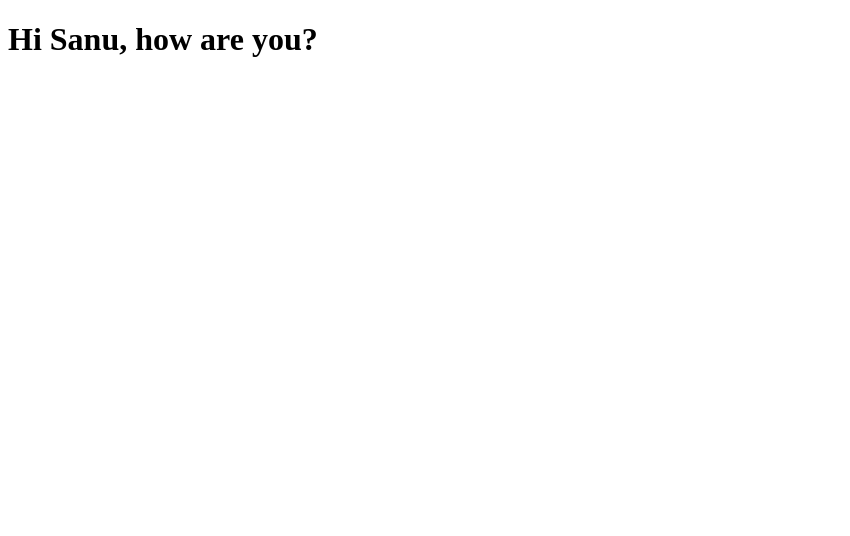
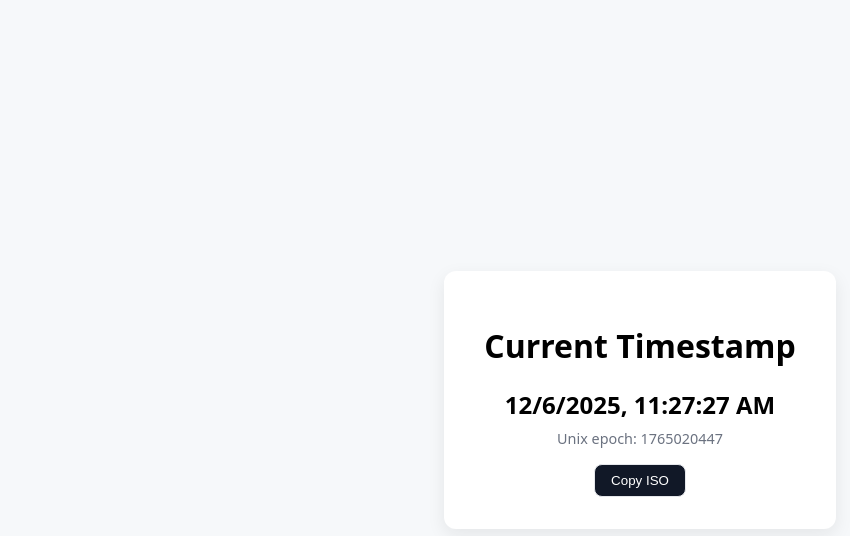
Before and after one commit to vishal-patidar-125/coderstudio, a plain HTML site: page index.html in a window 1280 px wide. Shown: the whole page, without its empty margins (0-850 px from the left). Drawn offline with Linux system fonts and the light colour scheme.

Commit message:
Update index.html

```diff
--- a/index.html
+++ b/index.html
@@ -1,11 +1,51 @@
-<!DOCTYPE html>
+<!doctype html>
 <html lang="en">
 <head>
-    <meta charset="UTF-8">
-    <meta name="viewport" content="width=device-width, initial-scale=1.0">
-    <title>Greeting Page</title>
+  <meta charset="utf-8">
+  <meta name="viewport" content="width=device-width,initial-scale=1">
+  <title>Current Timestamp</title>
+  <style>
+    body { font-family: system-ui, -apple-system, Segoe UI, Roboto, "Helvetica Neue", Arial; display:flex; align-items:center; justify-content:center; height:100vh; margin:0; background:#f6f8fa; }
+    .card { background:white; padding:2rem 2.5rem; border-radius:12px; box-shadow:0 6px 18px rgba(21,24,28,0.08); text-align:center; }
+    .time { font-size:1.5rem; font-weight:600; margin:0.5rem 0; }
+    .epoch { color:#6b7280; font-size:0.9rem; }
+    button { margin-top:1rem; padding:0.5rem 1rem; border-radius:8px; border:1px solid #e5e7eb; background:#111827; color:white; cursor:pointer; }
+    button:active { transform:translateY(1px); }
+  </style>
 </head>
 <body>
-    <h1>Hi Sanu, how are you?</h1>
+  <div class="card">
+    <h1>Current Timestamp</h1>
+    <div id="local" class="time">--</div>
+    <div id="epoch" class="epoch">Unix epoch: --</div>
+    <button id="copy">Copy ISO</button>
+  </div>
+
+  <script>
+    function update() {
+      const now = new Date();
+      const iso = now.toISOString();
+      const local = now.toLocaleString();
+      const epoch = Math.floor(now.getTime() / 1000);
+      document.getElementById('local').textContent = local;
+      document.getElementById('epoch').textContent = 'Unix epoch: ' + epoch;
+      return iso;
+    }
+
+    let latestISO = update();
+    setInterval(() => { latestISO = update(); }, 1000);
+
+    document.getElementById('copy').addEventListener('click', async () => {
+      try {
+        await navigator.clipboard.writeText(latestISO);
+        const btn = document.getElementById('copy');
+        const old = btn.textContent;
+        btn.textContent = 'Copied!';
+        setTimeout(() => btn.textContent = old, 1200);
+      } catch (e) {
+        alert('Copy failed: ' + e);
+      }
+    });
+  </script>
 </body>
 </html>
```
